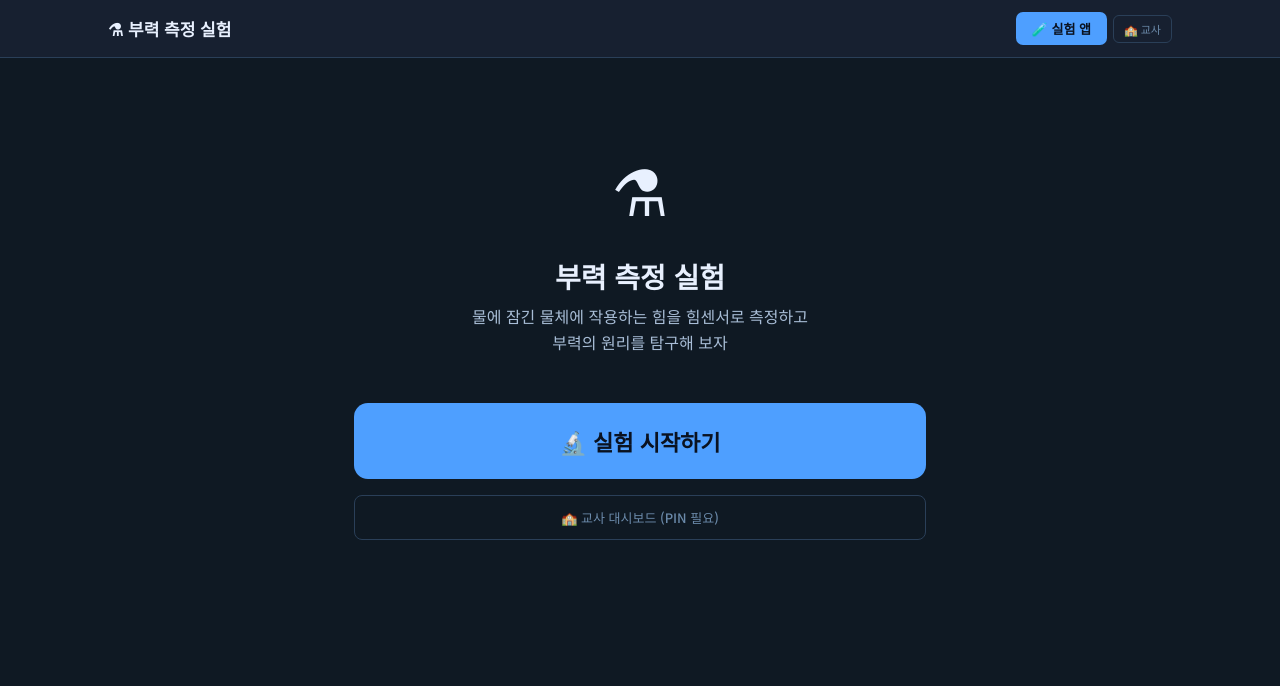
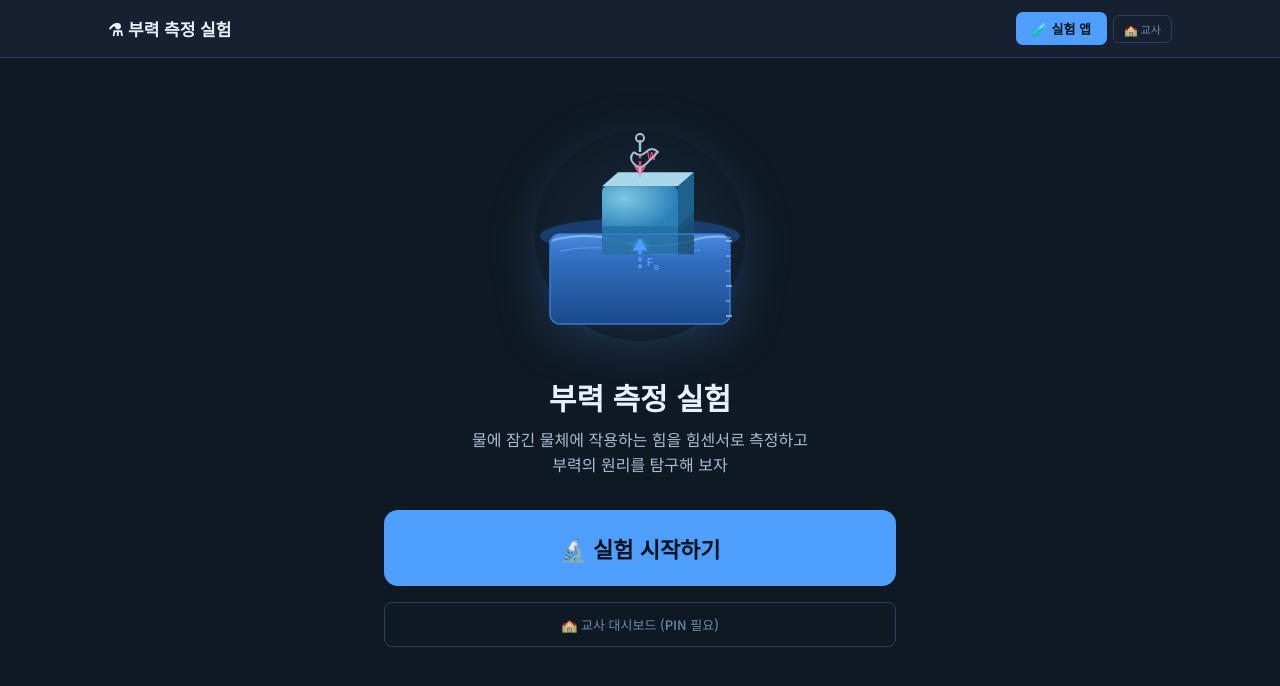
Before and after one commit to hyoseonoh5/buoyancy-lab, a plain HTML site: page index.html in a window 1280 px wide. Drawn offline with Linux system fonts and the light colour scheme.

Commit message:
Add files via upload

```diff
--- a/index.html
+++ b/index.html
@@ -52,10 +52,18 @@ body{font-family:'Noto Sans KR',sans-serif;background:var(--bg);min-height:100vh
 #htab-teacher:hover{color:var(--text2)}
 
 /* ── 첫 화면 (랜딩) ──────────────────────────────── */
-.landing{max-width:620px;margin:0 auto;padding:4rem 1.5rem 2rem;text-align:center}
+.landing{max-width:560px;margin:0 auto;padding:3rem 1.5rem 2rem;text-align:center}
 .landing .land-icon{font-size:64px;margin-bottom:1.5rem;display:block}
-.landing h2{font-size:28px;font-weight:700;color:var(--text);margin-bottom:.6rem;line-height:1.3}
-.landing .land-sub{font-size:16px;color:var(--text2);margin-bottom:3rem;line-height:1.6}
+.landing h2{font-size:30px;font-weight:700;color:var(--text);margin-bottom:.6rem;line-height:1.3}
+.landing .land-sub{font-size:16px;color:var(--text2);margin-bottom:2rem;line-height:1.6}
+/* 부력 SVG 일러스트 */
+.buoyancy-illust{width:220px;height:220px;margin:0 auto 2rem;display:block;filter:drop-shadow(0 8px 24px rgba(78,159,255,.25))}
+.buoyancy-illust .water{animation:wave 3s ease-in-out infinite}
+.buoyancy-illust .block{animation:float 3s ease-in-out infinite}
+.buoyancy-illust .arrow{animation:pulse 3s ease-in-out infinite}
+@keyframes wave{0%,100%{d:path("M0,110 Q55,90 110,110 Q165,130 220,110 L220,220 L0,220 Z")}50%{d:path("M0,110 Q55,130 110,110 Q165,90 220,110 L220,220 L0,220 Z")}}
+@keyframes float{0%,100%{transform:translateY(0)}50%{transform:translateY(-10px)}}
+@keyframes pulse{0%,100%{opacity:1;transform:translateY(0)}50%{opacity:.7;transform:translateY(-4px)}}
 .land-btn-main{width:100%;padding:22px;background:var(--accent);color:#0a1220;border:none;border-radius:14px;font-size:22px;font-weight:700;cursor:pointer;font-family:'Noto Sans KR',sans-serif;transition:all .18s;margin-bottom:1rem;display:block}
 .land-btn-main:hover{background:var(--accent2);transform:translateY(-2px)}
 .land-btn-main:active{transform:translateY(0)}
@@ -370,7 +378,99 @@ table.dtable tbody td{padding:9px 8px;text-align:center;vertical-align:middle}
   <!-- ★ 첫 화면 랜딩 -->
   <div id="view-landing">
     <div class="landing">
-      <span class="land-icon">⚗</span>
+
+      <!-- 부력 SVG 일러스트 -->
+      <svg class="buoyancy-illust" viewBox="0 0 220 220" xmlns="http://www.w3.org/2000/svg">
+        <defs>
+          <clipPath id="waterClip">
+            <rect x="0" y="105" width="220" height="115"/>
+          </clipPath>
+          <radialGradient id="sunGrad" cx="50%" cy="50%" r="50%">
+            <stop offset="0%" stop-color="#FFE066"/>
+            <stop offset="100%" stop-color="#F4A820"/>
+          </radialGradient>
+          <radialGradient id="blockGrad" cx="30%" cy="25%" r="70%">
+            <stop offset="0%" stop-color="#7EC8E3"/>
+            <stop offset="100%" stop-color="#2980B9"/>
+          </radialGradient>
+          <linearGradient id="waterGrad" x1="0" y1="0" x2="0" y2="1">
+            <stop offset="0%" stop-color="#3A7BD5"/>
+            <stop offset="100%" stop-color="#1A4A8A"/>
+          </linearGradient>
+          <linearGradient id="waterShine" x1="0" y1="0" x2="0" y2="1">
+            <stop offset="0%" stop-color="#5B9FE8" stop-opacity="0.5"/>
+            <stop offset="100%" stop-color="#3A7BD5" stop-opacity="0"/>
+          </linearGradient>
+          <filter id="glow">
+            <feGaussianBlur stdDeviation="3" result="blur"/>
+            <feMerge><feMergeNode in="blur"/><feMergeNode in="SourceGraphic"/></feMerge>
+          </filter>
+        </defs>
+
+        <!-- 배경 원 (분위기) -->
+        <circle cx="110" cy="110" r="105" fill="#0f1923" opacity="0.6"/>
+
+        <!-- 물 (뒤 레이어, 어두운 그림자) -->
+        <ellipse cx="110" cy="110" rx="100" ry="18" fill="#1A4A8A" opacity="0.7"/>
+
+        <!-- 물통/수조 -->
+        <rect x="20" y="108" width="180" height="90" rx="10" fill="url(#waterGrad)"/>
+        <!-- 물 윤슬(반짝임) -->
+        <rect x="20" y="108" width="180" height="30" rx="10" fill="url(#waterShine)"/>
+
+        <!-- 물결 라인 -->
+        <path d="M20,115 Q55,105 90,115 Q125,125 160,115 Q185,108 200,112"
+              stroke="rgba(255,255,255,0.35)" stroke-width="2" fill="none" stroke-linecap="round"/>
+        <path d="M30,125 Q65,118 100,125 Q135,132 170,124"
+              stroke="rgba(255,255,255,0.18)" stroke-width="1.5" fill="none" stroke-linecap="round"/>
+
+        <!-- 물 속 물체 (반쯤 잠긴 직육면체) -->
+        <!-- 물 위 부분 -->
+        <g class="block">
+          <!-- 앞면 위 -->
+          <rect x="72" y="68" width="76" height="48" rx="5" fill="url(#blockGrad)"/>
+          <!-- 위면 (3D 효과) -->
+          <path d="M72,68 L88,54 L164,54 L148,68 Z" fill="#A8D8EA"/>
+          <!-- 옆면 (3D 효과) -->
+          <path d="M148,68 L164,54 L164,102 L148,116 Z" fill="#1F618D"/>
+          <!-- 앞면 아래 (물속) -->
+          <rect x="72" y="108" width="76" height="28" rx="0" fill="#2471A3" opacity="0.85"/>
+          <!-- 옆면 아래 (물속) -->
+          <path d="M148,108 L164,94 L164,136 L148,136 Z" fill="#1A5276" opacity="0.85"/>
+
+          <!-- 물체 위의 힘 표시 (중력 ↓) -->
+          <line x1="110" y1="36" x2="110" y2="54" stroke="#ef476f" stroke-width="2.5" stroke-dasharray="4,3"/>
+          <polygon points="110,58 104,48 116,48" fill="#ef476f"/>
+          <text x="117" y="42" font-size="10" fill="#ef476f" font-weight="700" font-family="sans-serif">W</text>
+
+          <!-- 부력 화살표 ↑ (물 속에서 위로) -->
+          <line x1="110" y1="150" x2="110" y2="126" stroke="#4e9fff" stroke-width="3" stroke-dasharray="4,3"/>
+          <polygon points="110,120 103,132 117,132" fill="#4e9fff" filter="url(#glow)"/>
+          <text x="117" y="148" font-size="10" fill="#4e9fff" font-weight="700" font-family="sans-serif">F</text>
+          <text x="124" y="152" font-size="7" fill="#4e9fff" font-weight="700" font-family="sans-serif">B</text>
+        </g>
+
+        <!-- 수조 테두리 (위에 다시) -->
+        <rect x="20" y="108" width="180" height="90" rx="10" fill="none"
+              stroke="#3A7BD5" stroke-width="1.5"/>
+
+        <!-- 힘센서 (상단 스프링) -->
+        <line x1="110" y1="14" x2="110" y2="26" stroke="#a8bdd6" stroke-width="2.5"/>
+        <path d="M104,26 Q110,32 116,26 Q122,20 128,26 Q122,32 116,38 Q110,44 104,38 Q98,32 104,26"
+              stroke="#a8bdd6" stroke-width="2" fill="none"/>
+        <line x1="110" y1="42" x2="110" y2="52" stroke="#a8bdd6" stroke-width="2.5"/>
+        <!-- 센서 고리 -->
+        <circle cx="110" cy="12" r="4" fill="none" stroke="#a8bdd6" stroke-width="2"/>
+
+        <!-- 수위 눈금 (오른쪽) -->
+        <line x1="196" y1="115" x2="202" y2="115" stroke="#a8bdd6" stroke-width="1.5"/>
+        <line x1="196" y1="130" x2="200" y2="130" stroke="#a8bdd6" stroke-width="1"/>
+        <line x1="196" y1="145" x2="200" y2="145" stroke="#a8bdd6" stroke-width="1"/>
+        <line x1="196" y1="160" x2="202" y2="160" stroke="#a8bdd6" stroke-width="1.5"/>
+        <line x1="196" y1="175" x2="200" y2="175" stroke="#a8bdd6" stroke-width="1"/>
+        <line x1="196" y1="190" x2="202" y2="190" stroke="#a8bdd6" stroke-width="1.5"/>
+      </svg>
+
       <h2>부력 측정 실험</h2>
       <p class="land-sub">물에 잠긴 물체에 작용하는 힘을 힘센서로 측정하고<br>부력의 원리를 탐구해 보자</p>
       <button class="land-btn-main" onclick="startExperiment()">
@@ -451,7 +551,7 @@ table.dtable tbody td{padding:9px 8px;text-align:center;vertical-align:middle}
     </div>
     <div class="btn-row">
       <button class="submit-btn gray" onclick="goStep(2)">← 이전</button>
-      <button class="submit-btn outline" onclick="copyJSON()" style="flex:1">📋 JSON 복사</button>
+
       <button class="submit-btn" onclick="submitData()" id="submit-btn" style="flex:2">🚀 제출하기</button>
     </div>
     <div class="status-msg" id="status-msg"></div>
@@ -714,7 +814,7 @@ function collectData() {
   };
 }
 
-function copyJSON(){navigator.clipboard.writeText(JSON.stringify(collectData(),null,2)).then(()=>showStatus("복사되었습니다!","ok")).catch(()=>showStatus("복사 실패","err"));}
+
 
 // Apps Script URL — PIN 인증 후 교사 설정에서만 저장/조회
 // 학생 화면 소스에는 URL이 노출되지 않음
```
